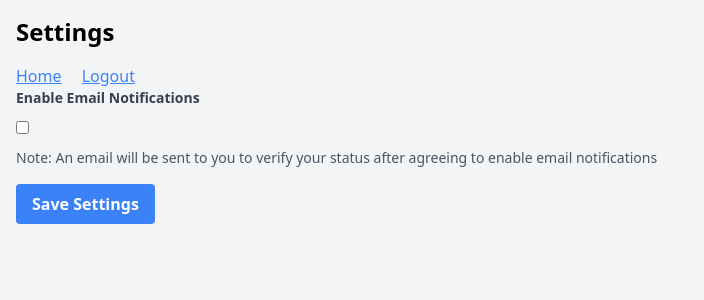
After one commit to dansarpong/task_management_system, a Flask app: template templates/settings.html in a window 1280 px wide. The commit adds this page. Shown: the top 300 px of the page, without its empty margins (0-704 px from the left). Run offline with Flask 3, Linux system fonts and the light colour scheme; the template is opened without the code that fills it, so the values that code supplies are empty.

Commit message:
Update page layout

```diff
--- a/templates/confirm.html
+++ b/templates/confirm.html
@@ -9,6 +9,7 @@
 <body class="bg-gray-100 flex items-center justify-center h-screen">
     <div class="bg-white p-8 rounded shadow-md w-full max-w-md">
         <h1 class="text-2xl font-bold mb-6">Enter Confirmation Code</h1>
+        <a href="{{ url_for('index') }}" class="text-blue-500 underline mb-4 block">Home</a>
         <form action="/confirm" method="post">
             <div class="mb-4">
                 <label for="code" class="block text-gray-700">Confirmation Code:</label>
--- a/templates/dashboard_base.html
+++ b/templates/dashboard_base.html
@@ -9,6 +9,11 @@
 <body class="bg-gray-100">
     <div class="container mx-auto p-4">
         <h1 class="text-2xl font-bold mb-4">Welcome to your Dashboard</h1>
+        <div class="mb-4">
+            <a href="{{ url_for('index') }}" class="text-blue-500 underline">Home</a>
+            <a href="{{ url_for('settings') }}" class="text-blue-500 underline ml-4">Settings</a>
+            <a href="{{ url_for('logout') }}" class="text-blue-500 underline ml-4">Logout</a>
+        </div>
         {% block content %}{% endblock %}
     </div>
 </body>
--- /dev/null
+++ b/templates/settings.html
@@ -0,0 +1,34 @@
+<!DOCTYPE html>
+<html lang="en">
+<head>
+    <meta charset="UTF-8">
+    <meta name="viewport" content="width=device-width, initial-scale=1.0">
+    <title>Settings</title>
+    <link href="https://cdn.jsdelivr.net/npm/tailwindcss@2.2.19/dist/tailwind.min.css" rel="stylesheet">
+</head>
+<body class="bg-gray-100">
+    <div class="container mx-auto p-4">
+        <h1 class="text-2xl font-bold mb-4">Settings</h1>
+        <a href="{{ url_for('index') }}" class="text-blue-500 underline">Home</a>
+        <a href="{{ url_for('logout') }}" class="text-blue-500 underline ml-4">Logout</a>
+        <form method="POST">
+            <div class="mb-4">
+                <label class="block text-gray-700 text-sm font-bold mb-2" for="email_notifications">
+                    Enable Email Notifications
+                </label>
+                {% if email_notifications %}
+                    <input type="checkbox" id="email_notifications" name="email_notifications" checked>
+                {% else %}
+                    <input type="checkbox" id="email_notifications" name="email_notifications">
+                    <p class="text-sm text-gray-600 mt-2">Note: An email will be sent to you to verify your status after agreeing to enable email notifications</p>
+                {% endif %}
+            </div>
+            <div>
+                <button type="submit" class="bg-blue-500 hover:bg-blue-700 text-white font-bold py-2 px-4 rounded">
+                    Save Settings
+                </button>
+            </div>
+        </form>
+    </div>
+</body>
+</html>
--- a/templates/signup.html
+++ b/templates/signup.html
@@ -20,6 +20,7 @@
 <body class="bg-gray-100 flex items-center justify-center h-screen">
     <div class="bg-white p-8 rounded shadow-md w-full max-w-md">
         <h2 class="text-2xl font-bold mb-6">Sign Up</h2>
+        <a href="{{ url_for('index') }}" class="text-blue-500 underline mb-4 block">Home</a>
         <form action="/signup" method="post" onsubmit="return validatePasswords()">
             <div class="mb-4">
                 <label for="username" class="block text-gray-700">Username:</label>
```
Also changed, not shown: templates/error.html (+5 -7 lines).
